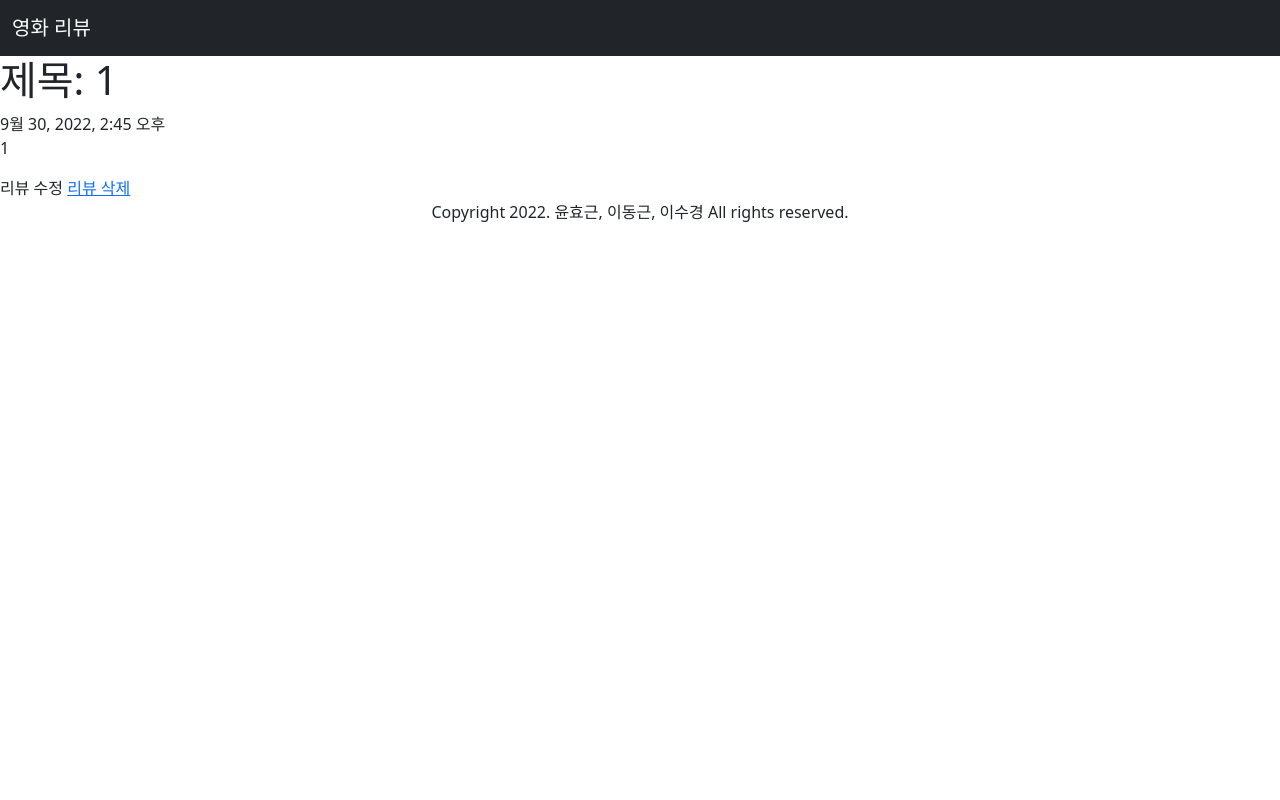
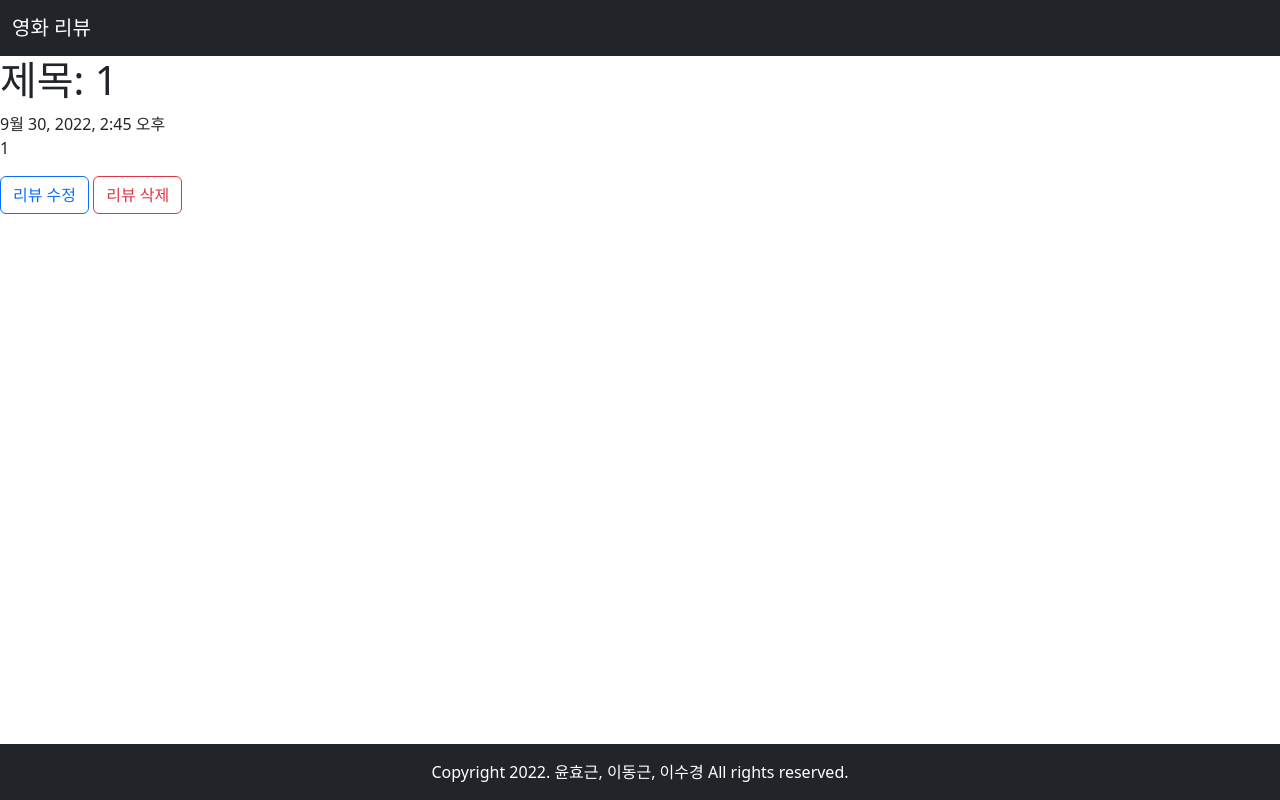
Before and after one commit to qlghwp123/Pair-01, a Django app: page /movies/detail/9 in a window 1280 px wide. Run offline with Django 3.2, Linux system fonts and the light colour scheme; data comes from the database, SQL or seed files in the repository; both versions use the stored data as it was after the commit.

Commit message:
Update footer, button of review stuff

```diff
--- a/movies/templates/movies/detail.html
+++ b/movies/templates/movies/detail.html
@@ -13,8 +13,8 @@
 
 </div>
 
-    <a data-bs-toggle="modal" data-bs-target="#exampleModal">리뷰 수정</a>
-    <a href="{% url 'movies:delete' _id=data.id %}">리뷰 삭제</a>
+<button class="btn btn-outline-primary" data-bs-toggle="modal" data-bs-target="#exampleModal">리뷰 수정</button>
+<a class="btn btn-outline-danger" href="{% url 'movies:delete' _id=data.id %}">리뷰 삭제</a>
 
 
 <!-- 모달 -->
--- a/movies/templates/movies/index.html
+++ b/movies/templates/movies/index.html
@@ -20,7 +20,7 @@
         {% endfor %}
     </tbody>
 </table>
-    <div class=" py-3">
+<div class="d-flex justify-content-end py-3 me-5">
     <button class="btn btn-primary" data-bs-toggle="modal" data-bs-target="#exampleModal">리뷰 작성</button>
 </div>
 
--- a/templates/base.html
+++ b/templates/base.html
@@ -11,7 +11,8 @@
         integrity="sha384-iYQeCzEYFbKjA/T2uDLTpkwGzCiq6soy8tYaI1GyVh/UjpbCx/TYkiZhlZB6+fzT" crossorigin="anonymous">
 </head>
 
-<body><header>
+<body>
+    <header>
         <nav class="navbar navbar-dark bg-dark">
             <div class="container-fluid">
                 <a class="navbar-brand" href="{% url 'movies:index' %}">영화 리뷰</a>
@@ -21,7 +22,9 @@
     {% block content %}
     {% endblock %}
 
-<footer class="text-center">Copyright 2022. 윤효근, 이동근, 이수경 All rights reserved.</footer>
+    <footer class="bg-dark text-white fixed-bottom bottom-0 text-center p-3">Copyright 2022. 윤효근, 이동근, 이수경 All rights
+        reserved.
+    </footer>
     <!-- JavaScript Bundle with Popper -->
     <script src="https://cdn.jsdelivr.net/npm/bootstrap@5.2.1/dist/js/bootstrap.bundle.min.js"
         integrity="sha384-u1OknCvxWvY5kfmNBILK2hRnQC3Pr17a+RTT6rIHI7NnikvbZlHgTPOOmMi466C8"
```
Also changed, not shown: db.sqlite3. Lines whose indentation alone changed are shown as unchanged.
